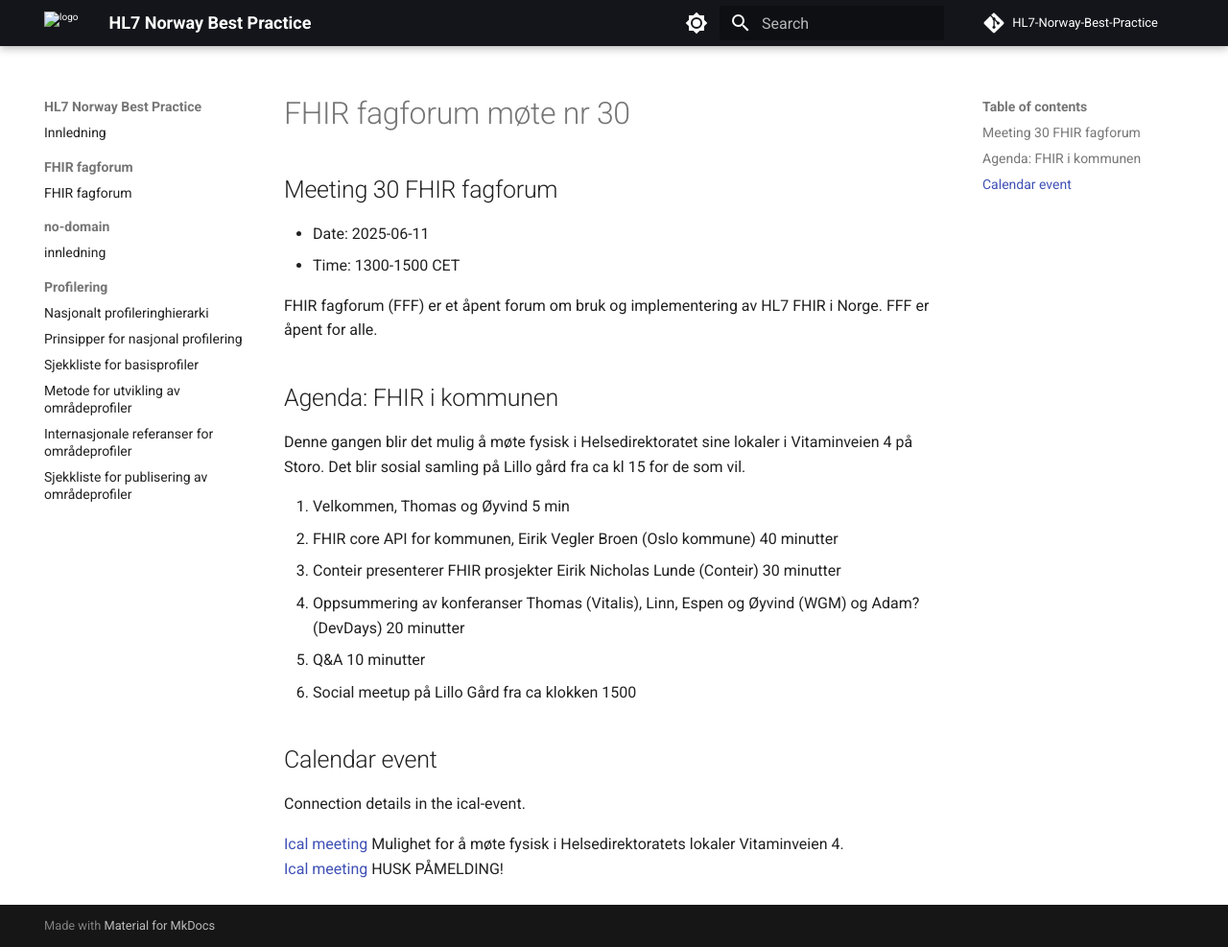
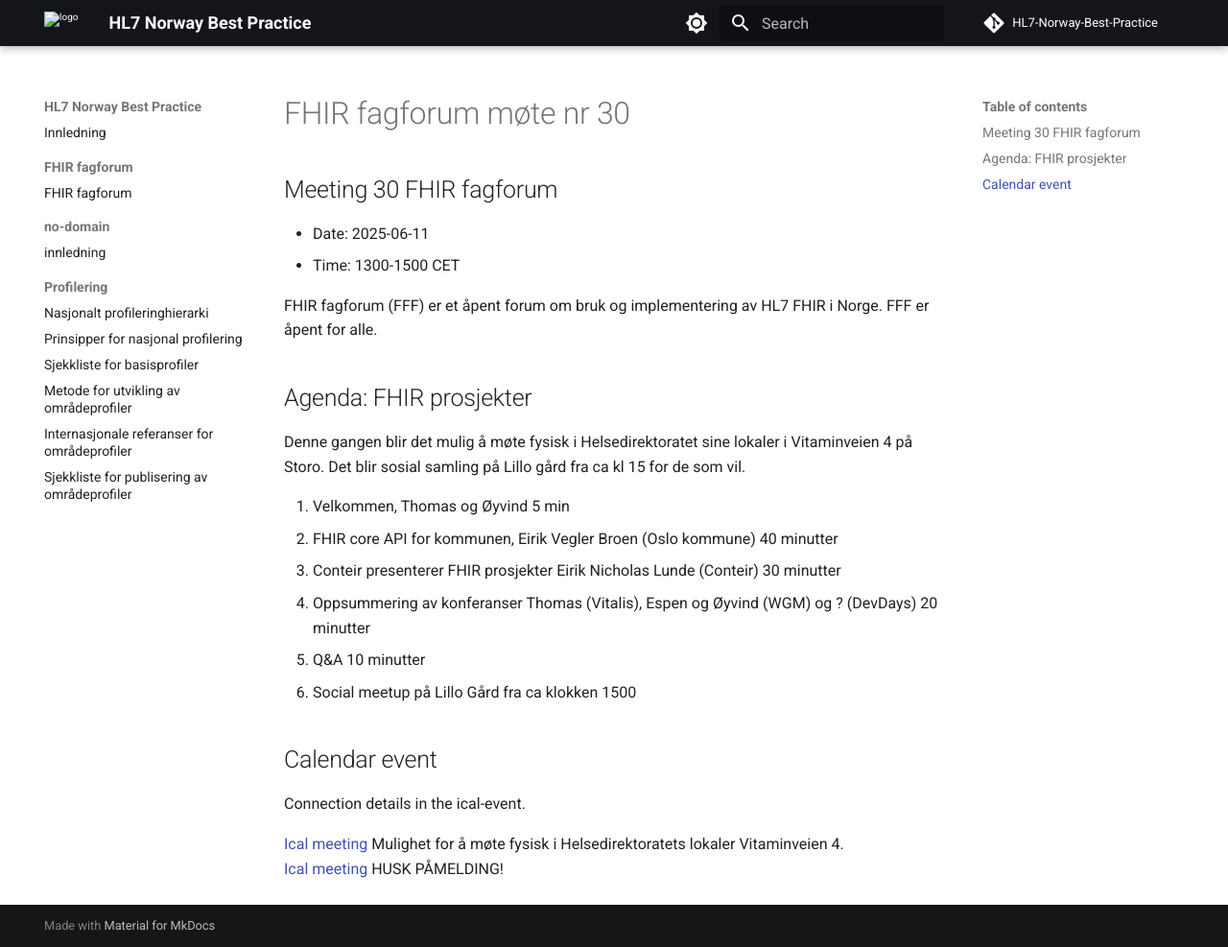
Before and after one commit to HL7Norway/best-practice, an MkDocs documentation site: the page built from docs/FHIR-faglig-forum/_agenda/2025-06-11-agenda.md, in a window 1280 px wide and 987 px high. Shown: the whole window at 96% size. Built offline with MkDocs 1.6.1 and Material for MkDocs 9.7.7, drawn with Linux system fonts in a browser that asks for light colours; comment, search, counter and statistics services are not loaded.

Commit message:
oppdatert agenda FFF30

```diff
--- a/docs/FHIR-faglig-forum/_agenda/2025-06-11-agenda.md
+++ b/docs/FHIR-faglig-forum/_agenda/2025-06-11-agenda.md
@@ -3,7 +3,7 @@ layout: default
 title: FHIR fagforum møte nr 30
 motenr: 30
 dato: 2025-06-11
-tema: FHIR i kommunen
+tema: FHIR prosjekter
 ---
 
 ## Meeting 30 FHIR fagforum
@@ -13,14 +13,14 @@ tema: FHIR i kommunen
 
 FHIR fagforum (FFF) er et åpent forum om bruk og implementering av HL7 FHIR i Norge. FFF er åpent for alle.
 
-## Agenda: FHIR i kommunen
+## Agenda: FHIR prosjekter
 
 Denne gangen blir det mulig å møte fysisk i Helsedirektoratet sine lokaler i Vitaminveien 4 på Storo. Det blir sosial samling på Lillo gård fra ca kl 15 for de som vil.
 
 1. Velkommen, Thomas og Øyvind 5 min
 2. FHIR core API for kommunen, Eirik Vegler Broen (Oslo kommune) 40 minutter
 3. Conteir presenterer FHIR prosjekter Eirik Nicholas Lunde (Conteir) 30 minutter
-4. Oppsummering av konferanser Thomas (Vitalis), Linn, Espen og Øyvind (WGM) og Adam? (DevDays) 20 minutter
+4. Oppsummering av konferanser Thomas (Vitalis), Espen og Øyvind (WGM) og ? (DevDays) 20 minutter
 5. Q&A 10 minutter
 6. Social meetup på Lillo Gård fra ca klokken 1500
 
```
